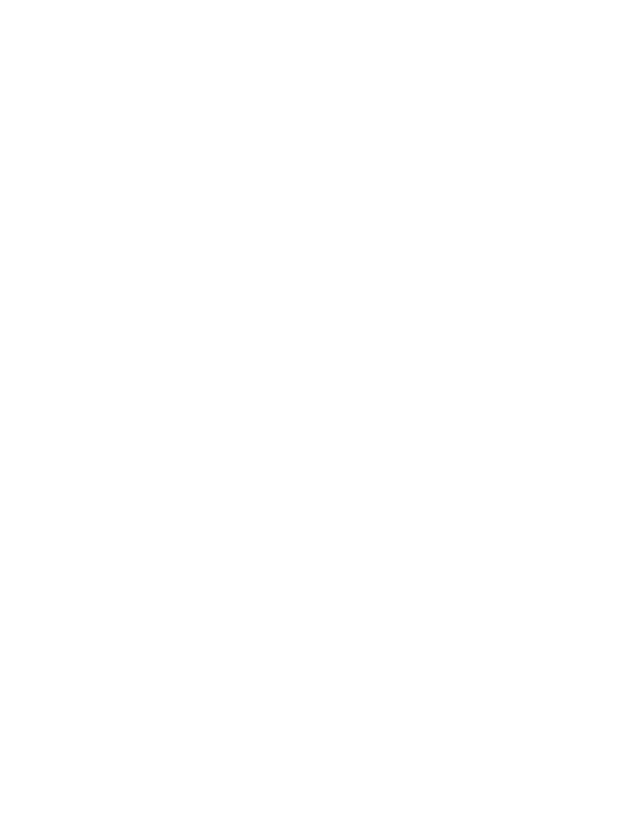
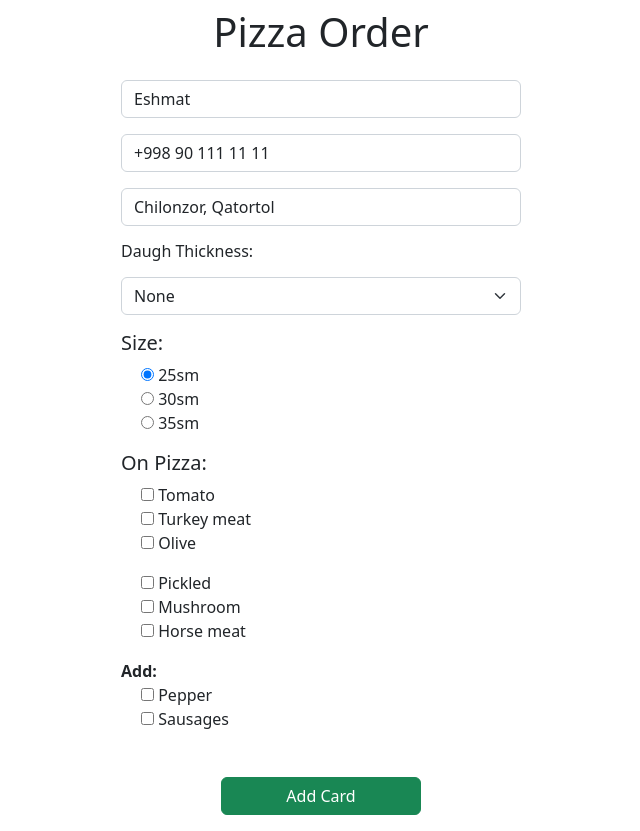
Before and after one commit to sherzoDev/EXEM-NT75-3-OY, a plain HTML site: page index.html in a window 1280 px wide. Shown: the whole page, without its empty margins (319-959 px from the left). Before the commit the page ends 800 px from the top, so only its background shows below. Drawn offline with nearby package versions, Linux system fonts and the light colour scheme.

Commit message:
Intial coommit

```diff
--- a/css/main.css
+++ b/css/main.css
@@ -0,0 +1,25 @@
+form {
+    display: flex;
+    flex-direction: column;
+}
+
+.wrapper {
+    width: 400px;
+    margin: 0 auto;
+}
+
+ul {
+    list-style: none;
+    margin: 0;
+    padding: 0 !important;
+}
+
+li {
+    margin-left: 20px;
+}
+
+.btn {
+    width: 200px;
+    margin: 0 auto;
+    margin-top: 30px;
+}
--- a/index.html
+++ b/index.html
@@ -1,16 +1,136 @@
 <!DOCTYPE html>
 <html lang="en">
+
 <head>
     <meta charset="UTF-8">
     <meta http-equiv="X-UA-Compatible" content="IE=edge">
     <meta name="viewport" content="width=device-width, initial-scale=1.0">
     <link rel="stylesheet" href="./css/main.css">
-    <link href="https://cdn.jsdelivr.net/npm/bootstrap@5.2.2/dist/css/bootstrap.min.css" rel="stylesheet" integrity="sha384-Zenh87qX5JnK2Jl0vWa8Ck2rdkQ2Bzep5IDxbcnCeuOxjzrPF/et3URy9Bv1WTRi" crossorigin="anonymous">
+    <link href="https://cdn.jsdelivr.net/npm/bootstrap@5.2.2/dist/css/bootstrap.min.css" rel="stylesheet"
+        integrity="sha384-Zenh87qX5JnK2Jl0vWa8Ck2rdkQ2Bzep5IDxbcnCeuOxjzrPF/et3URy9Bv1WTRi" crossorigin="anonymous">
     <title>JavaScript Exem</title>
 </head>
+
 <body>
 
+    <div class="container">
+        <div class="wrapper">
+            <h1 class="text-center mt-2">Pizza Order</h1>
+            <form class="form">
+                <input class="mt-3 form-control mx-auto" type="text" name="user_name" value="Eshmat"
+                    placeholder="Enter your name" required>
+                <input class="mt-3 form-control mx-auto" type="tel" name="user_phone"
+                    placeholder="Enter your phone number" value="+998 90 111 11 11" required>
+                <input class="mt-3 form-control mx-auto" value="Chilonzor, Qatortol" type="text" name="user_email"
+                    placeholder="Enter your address" required>
+                <h6 class=" mt-3">Daugh Thickness:</h6>
+                <select class="form-select mt-2" aria-label="Default select example">
+                    <option selected disabled>None</option>
+                    <option value="$10">Thin</option>
+                    <option value="$12">Medium</option>
+                    <option value="$15">Thick</option>
+                </select>
+                <ul class="mt-3">
+                    <h5>Size:</h5>
+                    <li>
+                        <label>
+                            <input checked class="pizza-size" value="$10" type="radio" name="pizza_size" placeholder="25sm">
+                            <span>25sm</span>
+                        </label>
+                    </li>
+
+                    <li>
+                        <label>
+                            <input class="pizza-size" value="$12" type="radio" name="pizza_size" placeholder="30sm">
+                            <span>30sm</span>
+                        </label>
+                    </li>
+
+                    <li>
+                        <label>
+                            <input class="pizza-size" value="$15" type="radio" name="pizza_size" placeholder="35sm">
+                            <span>35sm</span>
+                        </label>
+                    </li>
+                </ul>
+
+                <div>
+                </div>
+
+                <div>
+                    <ul>
+                        <h5>On Pizza:</h5>
+                        <li>
+                            <label>
+                                <input value="$5" name="user_select" type="checkbox">
+                                <span>Tomato</span>
+                            </label>
+                        </li>
+
+                        <li>
+                            <label>
+                                <input value="$5" name="user_select" type="checkbox">
+                                <span>Turkey meat</span>
+                            </label>
+                        </li>
+
+                        <li>
+                            <label>
+                                <input value="$5" name="user_select" type="checkbox">
+                                <span>Olive</span>
+                            </label>
+                        </li>
+                    </ul>
+
+                    <ul>
+                        <li>
+                            <label>
+                                <input value="$5" name="user_select" type="checkbox">
+                                <span>Pickled</span>
+                            </label>
+                        </li>
+
+                        <li>
+                            <label>
+                                <input value="$5" name="user_select" type="checkbox">
+                                <span>Mushroom</span>
+                            </label>
+                        </li>
+
+                        <li>
+                            <label>
+                                <input value="$5" name="user_select" type="checkbox">
+                                <span>Horse meat</span>
+                            </label>
+                        </li>
+                    </ul>
+                </div>
+
+                <div>
+                    <strong>Add:</strong>
+                    <ul>
+                        <li>
+                            <input type="checkbox" value="$5">
+                            <span>Pepper</span>
+                        </li>
+
+                        <li>
+                            <input type="checkbox" value="$5">
+                            <span>Sausages</span>
+                        </li>
+                    </ul>
+                </div>
+                <button type="submit" class="btn btn-success d-flex justify-content-center align-items-center">Add
+                    Card</button>
+            </form>
+
+
+
+            <ul class="list"></ul>
+        </div>
+    </div>
 
     <script src="./js/main.js"></script>
 </body>
+
 </html>
--- a/js/main.js
+++ b/js/main.js
@@ -0,0 +1,55 @@
+let $form = document.querySelector(".form");
+// let $input = document.querySelector(".form");
+let $list = document.querySelector(".list");
+
+let newArr = [{
+    id: 1,
+    name: 'Sherzod',
+    phone: "+998901111111",
+    email: "eshmat@gmail.com",
+    thickness: "Medium",
+    size: "25sm",
+    pizza: "Tomato, Pickled",
+    add: "Peper",
+}]
+
+$form.addEventListener('submit', (evt) => {
+    evt.preventDefault();
+
+    let {
+        user_name,
+        user_phone,
+        user_email,
+        user_select,
+        pizza_size,
+    } = evt.target.elements
+
+    let newObj = {
+        id: newArr.length + 1,
+        name: user_name.value.trim(),
+        phone: user_phone.value.trim(),
+        email: user_email.value.trim(),
+        size: pizza_size.value.trim(),
+        select: user_select.value.trim(),
+    }
+
+    newArr.push(newObj);
+    renderFnc(newArr, $list)
+})
+
+let renderFnc = function (array, element) {
+    element.innerHTML = null;
+    for (let i = 0; i < array.length; i++) {
+        element.innerHTML += `
+            <li>
+                <h5 class="mt-3">Order: ${array[i].id}</h5>
+                <p><strong>Name:</strong> ${array[i].name}</p>
+                <p><strong>Phone:</strong> ${array[i].phone}</p>
+                <p><strong>Addres:</strong> ${array[i].email}</p>
+                <p><strong>Size:</strong> ${array[i].email}</p>
+                <p><strong>On Pizza:</strong> ${array[i].select}</p>
+                <p><strong>Pizza Size:</strong> ${array[i].size}</p>
+            </li>
+        `
+    }
+}
```
